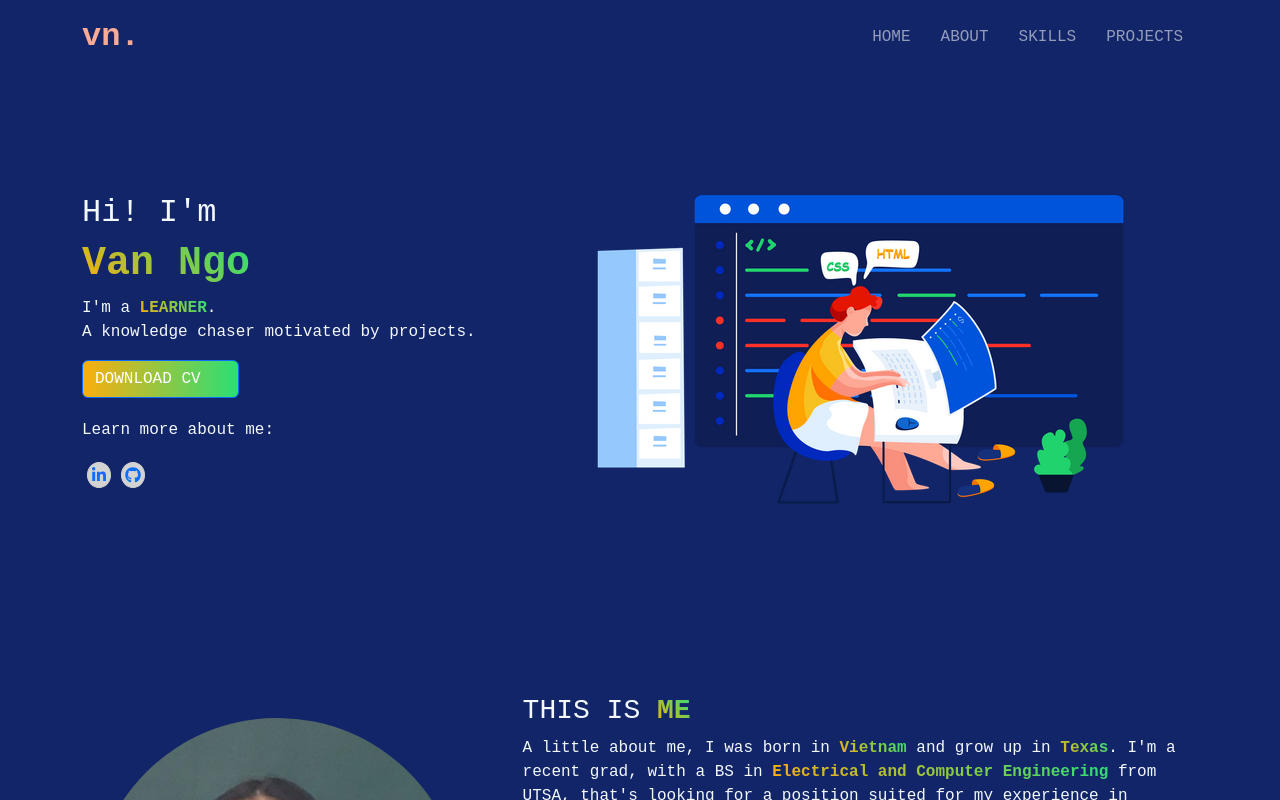
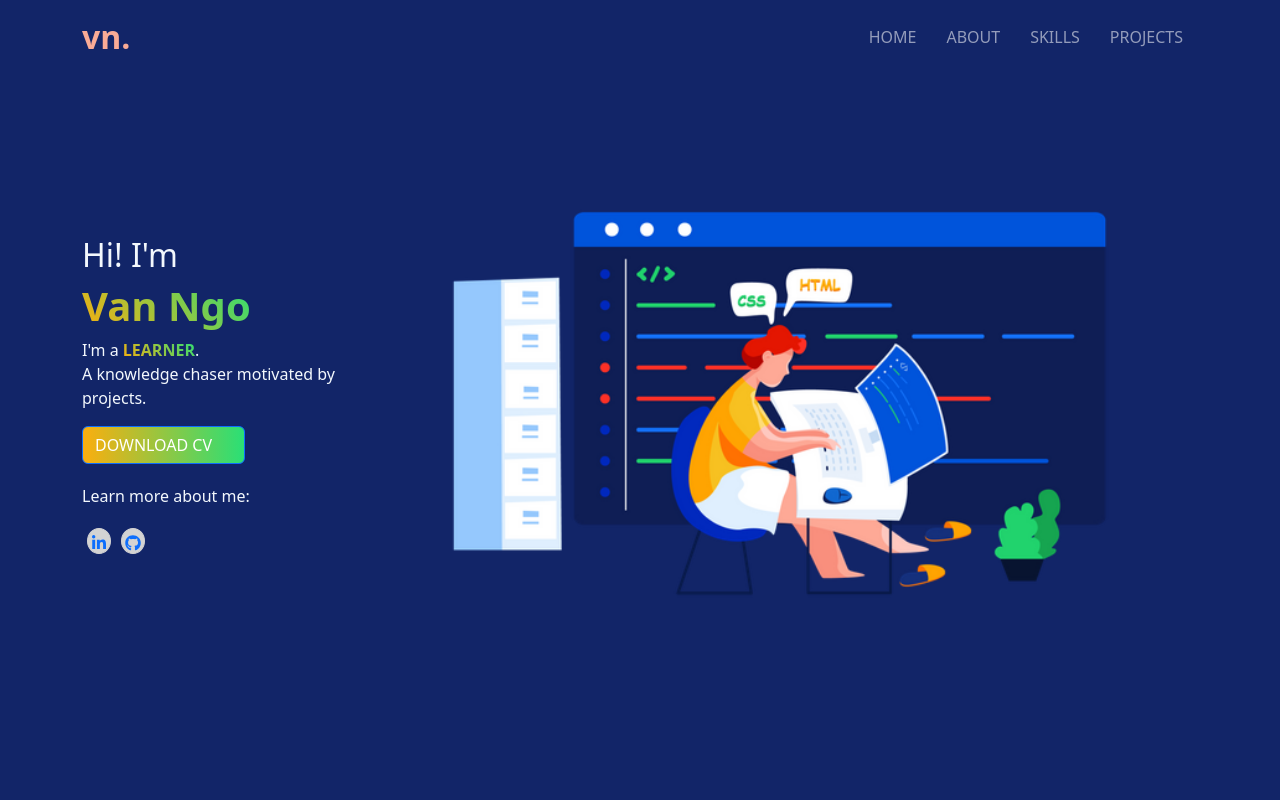
Before and after one commit to vanmyngo/react-portfolio, a React (Create React App) app in the folder frontend/: page / in a window 1280 px wide. Shown: the top 800 px of the page. Built offline with nearby package versions, Linux system fonts and the light colour scheme; some icons are missing.

Commit message:
REMOVE files

```diff
--- a/frontend/src/App.css
+++ /dev/null
@@ -1,8 +0,0 @@
-.main {
-  background: #122568;
-  display: flex;
-  flex-direction: column;
-  align-content: space-around;
-  font-family: 'Courier New', Courier, monospace;
-  color: #F3F8FD;
-}
--- a/frontend/src/App.js
+++ b/frontend/src/App.js
@@ -1,4 +1,3 @@
-import './App.css';
 import './style.css';
 import 'bootstrap/dist/css/bootstrap.min.css';
 import { BrowserRouter } from 'react-router-dom';
@@ -10,7 +9,7 @@ import Project from './components/Project';
 
 function App() {
   return (
-    <div className='main'>
+    <div>
       <BrowserRouter>
         <NavBar />
         <Hero />
--- a/frontend/src/components/NavBar.jsx
+++ b/frontend/src/components/NavBar.jsx
@@ -12,7 +12,7 @@ const NavBar = () => {
                     className='navbar-logo'
                     smooth
                     as={Link}
-                    to='/#home'>
+                    to='/react-portfolio/#home'>
                         vn.
                     </NavHashLink>
                 </Navbar.Brand>
@@ -22,7 +22,7 @@ const NavBar = () => {
                     className='navbar-text'
                     smooth
                     as={Link}
-                    to='/#home'
+                    to='/react-portfolio/#home'
                     >
                         HOME
                     </NavHashLink>
@@ -30,7 +30,7 @@ const NavBar = () => {
                     className='navbar-text'
                     smooth
                     as={Link}
-                    to='/#about'
+                    to='/react-portfolio/#about'
                     >
                         ABOUT
                     </NavHashLink>
@@ -38,7 +38,7 @@ const NavBar = () => {
                     className='navbar-text'
                     smooth
                     as={Link}
-                    to='/#language'
+                    to='/react-portfolio/#language'
                     >
                         SKILLS
                     </NavHashLink>
@@ -46,7 +46,7 @@ const NavBar = () => {
                     className='navbar-text'
                     smooth
                     as={Link}
-                    to='/#project'
+                    to='/react-portfolio/#project'
                     >
                         PROJECTS
                     </NavHashLink>
--- a/frontend/src/index.css
+++ /dev/null
@@ -1,13 +0,0 @@
-body {
-  margin: 0;
-  font-family: -apple-system, BlinkMacSystemFont, 'Segoe UI', 'Roboto', 'Oxygen',
-    'Ubuntu', 'Cantarell', 'Fira Sans', 'Droid Sans', 'Helvetica Neue',
-    sans-serif;
-  -webkit-font-smoothing: antialiased;
-  -moz-osx-font-smoothing: grayscale;
-}
-
-code {
-  font-family: source-code-pro, Menlo, Monaco, Consolas, 'Courier New',
-    monospace;
-}
--- a/frontend/src/index.js
+++ b/frontend/src/index.js
@@ -1,6 +1,5 @@
 import React from 'react';
 import ReactDOM from 'react-dom/client';
-import './index.css';
 import App from './App';
 import reportWebVitals from './reportWebVitals';
 
--- a/frontend/src/style.css
+++ b/frontend/src/style.css
@@ -1,3 +1,17 @@
+body {
+    margin: 0;
+    -webkit-font-smoothing: antialiased;
+    -moz-osx-font-smoothing: grayscale;
+    background-color: #122568 !important;
+    display: flex;
+    flex-direction: column;
+    align-content: space-around;
+    font-family: 'Courier New', Courier, monospace, -apple-system, BlinkMacSystemFont;
+    color: #F3F8FD !important;
+    height: 100%;
+    overflow: auto !important;
+  }
+
 strong {
     background: -webkit-linear-gradient(45deg, #FBAE0E, #2adf76);
     -webkit-background-clip: text;
@@ -46,7 +60,7 @@ strong {
     border-radius: 10px;
 }
 
-.hero-avatar > img {
+.hero-avatar {
     width: 75%;
     height: auto;
 }
@@ -145,7 +159,7 @@ strong {
 }
 
 .project-card > img {
-    width: 200px;
+    width: 75%;
     height: auto;
     border-radius: inherit;
     padding: 10px 0;
```
Also changed, not shown: frontend/src/setupTests.js (deleted, +0 -5 lines), 1 other file (tests, documents, lock files or other folders).
